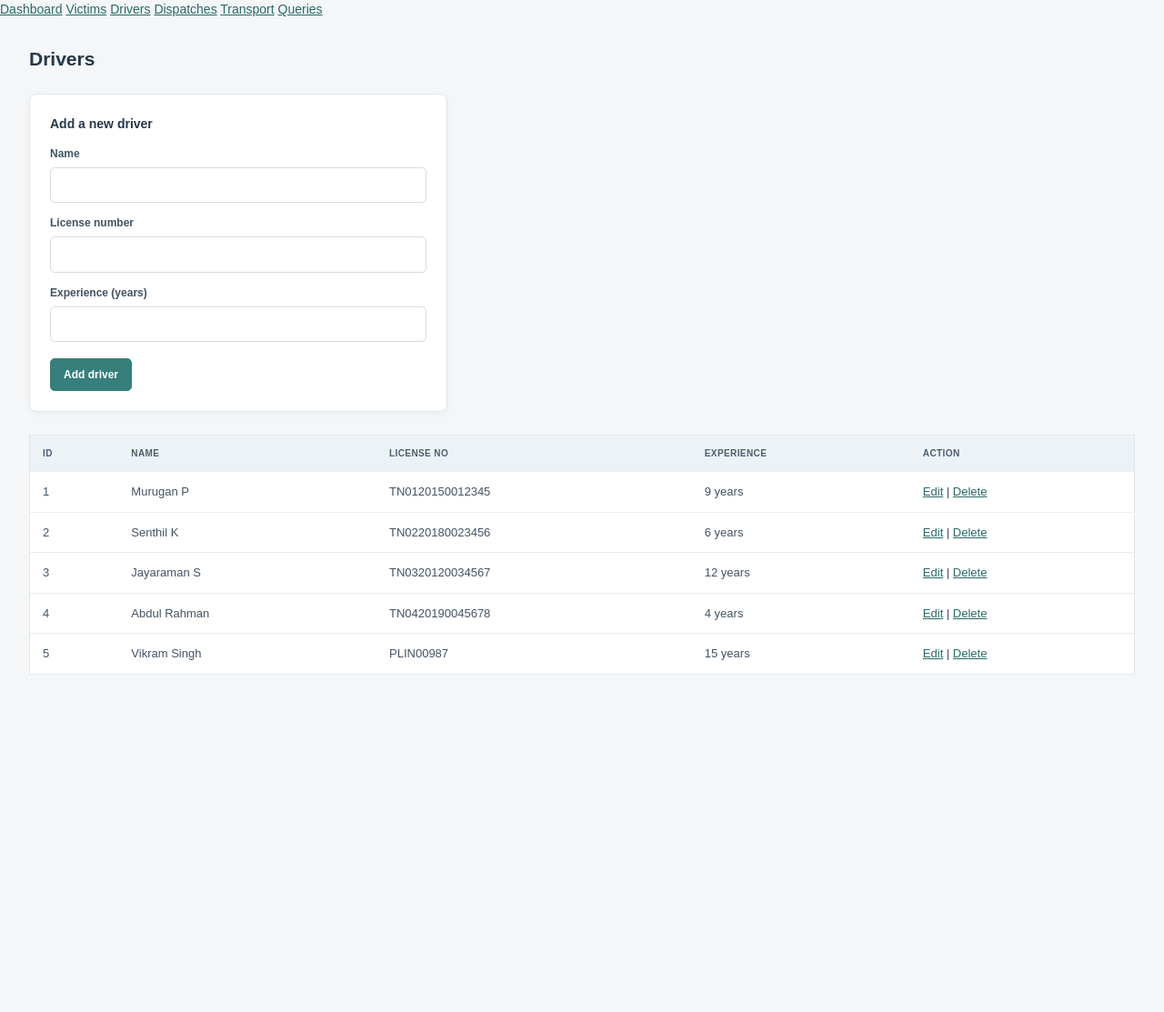
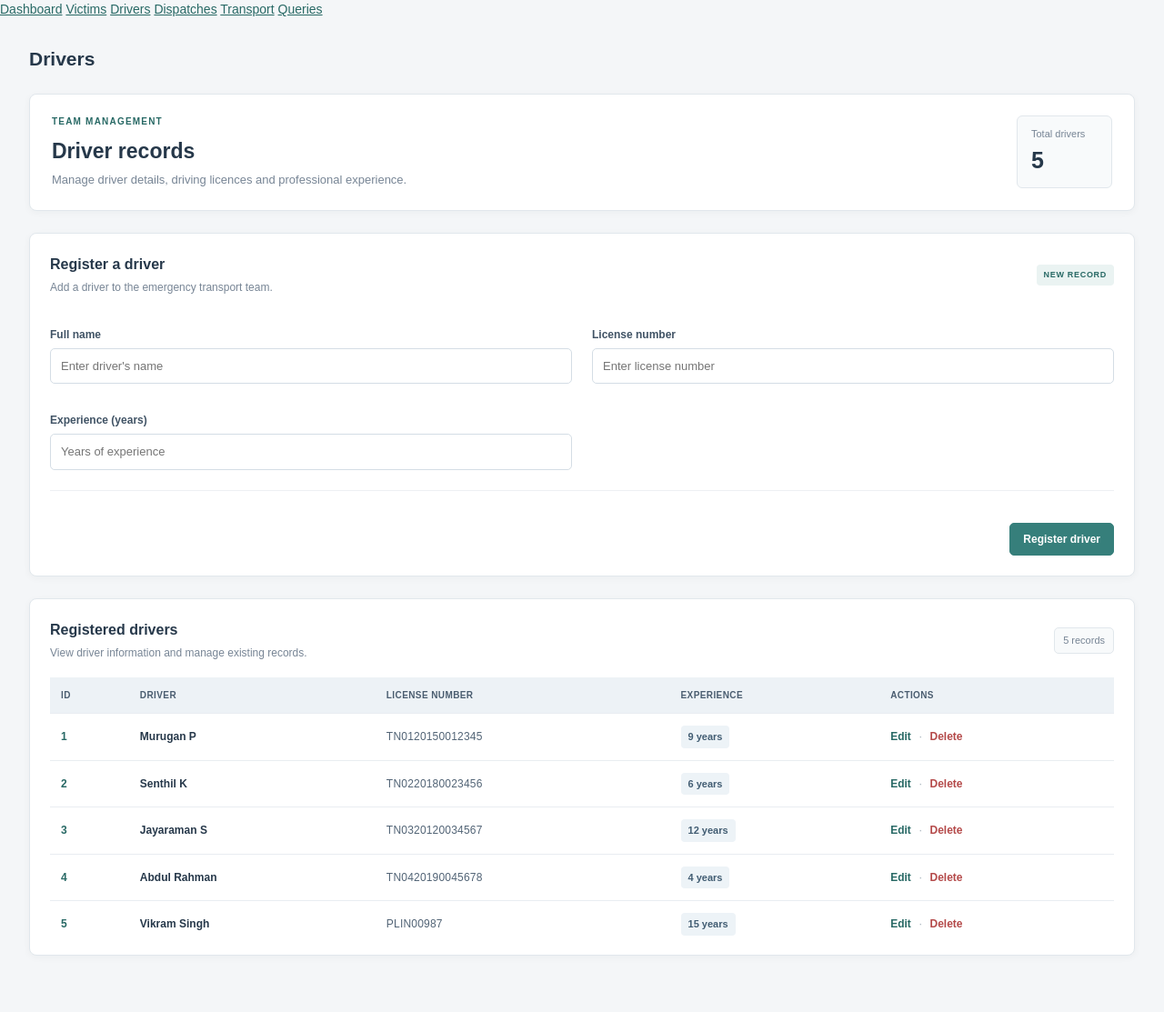
Before and after one commit to manvii-14/DISASTER_EVAC, a PHP site: page /drivers.php in a window 1280 px wide. Shown: the part 88-1201 px from the top of the page at 91% size. Before the commit the page ends 830 px from the top, so only its background shows below. Run offline with PHP 8.4, Linux system fonts and the light colour scheme; the visitor is signed in with stand-in values (Sample User, id 1); data comes from the database, SQL or seed files in the repository.

Commit message:
Update drivers.php

```diff
--- a/evac/drivers.php
+++ b/evac/drivers.php
@@ -1,3 +1,4 @@
+
 <?php
 include "auth.php";
 $page_title = "Drivers";
@@ -23,36 +24,132 @@ if (isset($_GET['delete'])) {
         $stmt->execute();
         $msg = "<div class='ok'>Driver deleted.</div>";
     } catch (mysqli_sql_exception $e) {
-        // happens when the driver already has dispatches (foreign key)
         $msg = "<div class='error'>Cannot delete this driver, he/she is used in a dispatch record.</div>";
     }
 }
 
 include "header.php";
-echo $msg;
+
+$res = $conn->query("SELECT * FROM Driver ORDER BY Driver_ID");
 ?>
-<form method="post" class="box">
-    <b>Add a new driver</b>
-    <label>Name</label><input type="text" name="name" required>
-    <label>License number</label><input type="text" name="license" required>
-    <label>Experience (years)</label><input type="number" name="exp" min="0" required>
-    <input type="submit" name="add" value="Add driver">
-</form>
 
-<table>
-<tr><th>ID</th><th>Name</th><th>License No</th><th>Experience</th><th>Action</th></tr>
-<?php
-$res = $conn->query("SELECT * FROM Driver ORDER BY Driver_ID");
-while ($row = $res->fetch_assoc()) {
-    echo "<tr>";
-    echo "<td>" . $row['Driver_ID'] . "</td>";
-    echo "<td>" . htmlspecialchars($row['Name']) . "</td>";
-    echo "<td>" . htmlspecialchars($row['License_No']) . "</td>";
-    echo "<td>" . $row['Experience_Years'] . " years</td>";
-    echo "<td><a href='edit_driver.php?id=" . $row['Driver_ID'] . "'>Edit</a> | ";
-    echo "<a href='drivers.php?delete=" . $row['Driver_ID'] . "' onclick=\"return confirm('Delete this driver?')\">Delete</a></td>";
-    echo "</tr>";
-}
-?>
-</table>
+<section class="page-intro">
+    <div>
+        <p class="page-eyebrow">TEAM MANAGEMENT</p>
+        <h2>Driver records</h2>
+        <p>Manage driver details, driving licences and professional experience.</p>
+    </div>
+    <div class="page-count">
+        <span>Total drivers</span>
+        <strong><?php echo $res ? $res->num_rows : 0; ?></strong>
+    </div>
+</section>
+
+<?php echo $msg; ?>
+
+<section class="panel">
+    <div class="panel-heading">
+        <div>
+            <h3>Register a driver</h3>
+            <p>Add a driver to the emergency transport team.</p>
+        </div>
+        <span class="panel-step">NEW RECORD</span>
+    </div>
+
+    <form method="post" class="box victim-form">
+        <div class="form-grid">
+            <div class="form-field">
+                <label for="driver-name">Full name</label>
+                <input id="driver-name" type="text" name="name"
+                       placeholder="Enter driver's name" required>
+            </div>
+
+            <div class="form-field">
+                <label for="driver-license">License number</label>
+                <input id="driver-license" type="text" name="license"
+                       placeholder="Enter license number" required>
+            </div>
+
+            <div class="form-field">
+                <label for="driver-exp">Experience (years)</label>
+                <input id="driver-exp" type="number" name="exp"
+                       min="0" placeholder="Years of experience" required>
+            </div>
+        </div>
+
+        <div class="form-actions">
+            <input type="submit" name="add" value="Register driver">
+        </div>
+    </form>
+</section>
+
+<section class="panel victim-records-panel">
+    <div class="panel-heading">
+        <div>
+            <h3>Registered drivers</h3>
+            <p>View driver information and manage existing records.</p>
+        </div>
+        <span class="record-count">
+            <?php echo $res ? $res->num_rows : 0; ?> records
+        </span>
+    </div>
+
+    <div class="table-scroll">
+        <table class="records-table">
+            <thead>
+                <tr>
+                    <th>ID</th>
+                    <th>Driver</th>
+                    <th>License number</th>
+                    <th>Experience</th>
+                    <th>Actions</th>
+                </tr>
+            </thead>
+            <tbody>
+                <?php if ($res && $res->num_rows > 0) { ?>
+                    <?php while ($row = $res->fetch_assoc()) { ?>
+                        <tr>
+                            <td class="record-id">
+                                <?php echo htmlspecialchars((string)$row['Driver_ID']); ?>
+                            </td>
+                            <td class="person-name">
+                                <?php echo htmlspecialchars($row['Name']); ?>
+                            </td>
+                            <td>
+                                <span class="license-value">
+                                    <?php echo htmlspecialchars($row['License_No']); ?>
+                                </span>
+                            </td>
+                            <td>
+                                <span class="experience-value">
+                                    <?php echo htmlspecialchars((string)$row['Experience_Years']); ?>
+                                    <?php echo (int)$row['Experience_Years'] === 1 ? 'year' : 'years'; ?>
+                                </span>
+                            </td>
+                            <td class="action-cell">
+                                <a class="action-link"
+                                   href="edit_driver.php?id=<?php echo urlencode((string)$row['Driver_ID']); ?>">
+                                    Edit
+                                </a>
+                                <span class="action-separator">·</span>
+                                <a class="action-link action-delete"
+                                   href="drivers.php?delete=<?php echo urlencode((string)$row['Driver_ID']); ?>"
+                                   onclick="return confirm('Delete this driver?')">
+                                    Delete
+                                </a>
+                            </td>
+                        </tr>
+                    <?php } ?>
+                <?php } else { ?>
+                    <tr>
+                        <td colspan="5" class="empty-table">
+                            No drivers registered yet. Add a driver using the form above.
+                        </td>
+                    </tr>
+                <?php } ?>
+            </tbody>
+        </table>
+    </div>
+</section>
+
 <?php include "footer.php"; ?>
```
